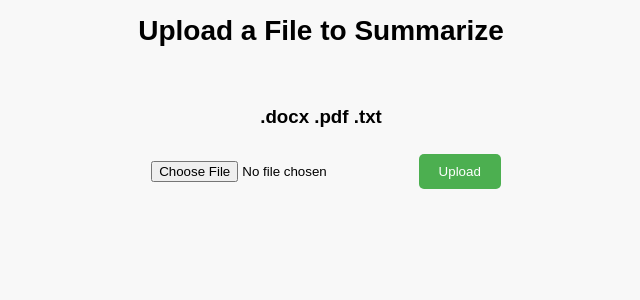
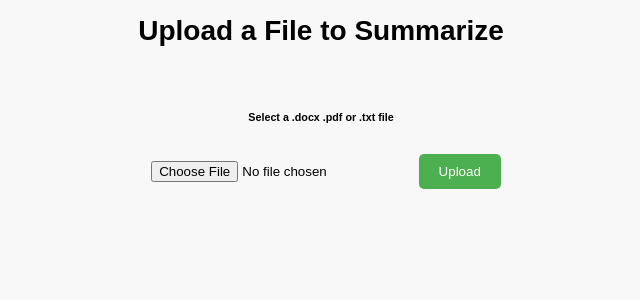
Before and after one commit to FernandoAracena/Summarize, a Flask app: page / in a window 1280 px wide. Shown: the part 299-599 px from the top of the page, without its empty margins (319-959 px from the left). Run offline with Flask 3, Linux system fonts and the light colour scheme.

Commit message:
correction of subtitle

```diff
--- a/templates/upload.html
+++ b/templates/upload.html
@@ -10,7 +10,7 @@
 <body>
     <div class="container">
         <h1 class="title">Upload a File to Summarize</h1>
-        <h3>.docx .pdf .txt</h3>
+        <h6>Select a .docx .pdf or .txt file</h6>
         <form class="form" method="post" enctype="multipart/form-data">
             <div>
                 <input class="file-input" type="file" name="file">
```
